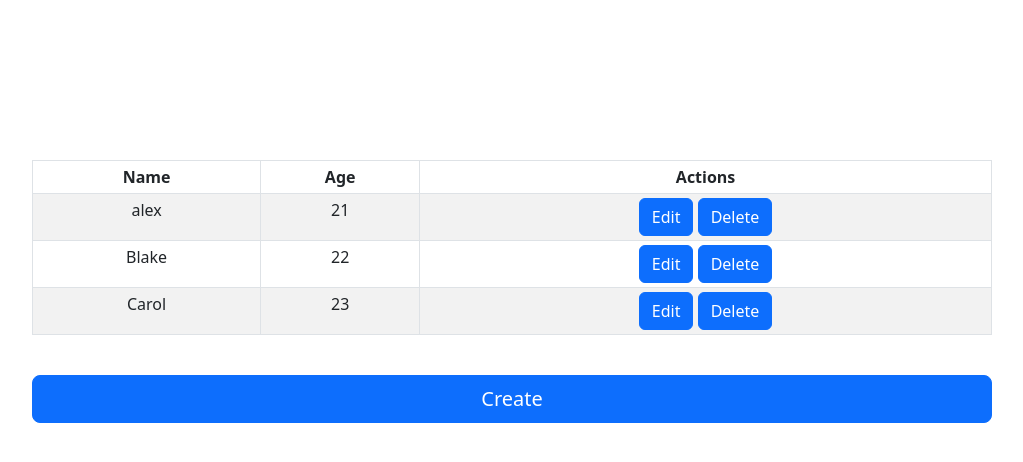
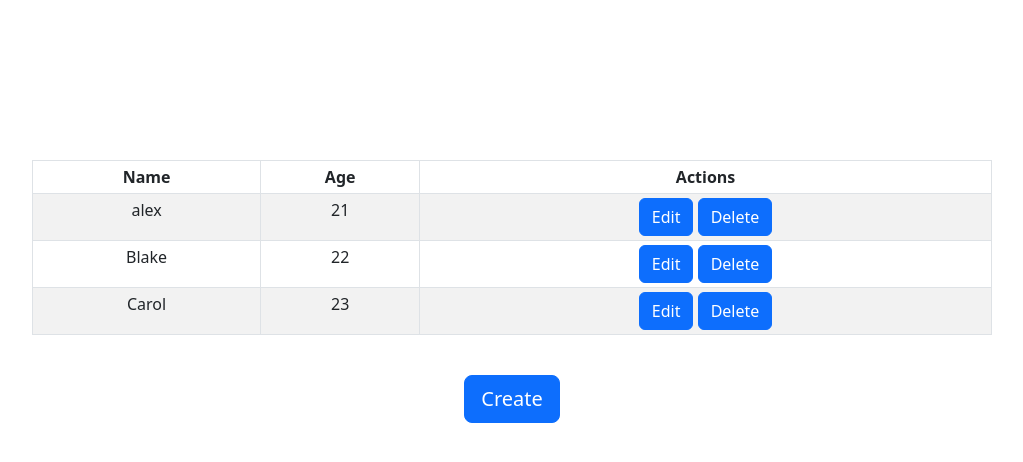
Before and after one commit to Ineshtandy/react-crud-project, a React (Create React App) app: page / in a window 1280 px wide. Shown: the top 462 px of the page, without its empty margins (128-1151 px from the left). Built offline with nearby package versions, Linux system fonts and the light colour scheme.

Commit message:
trial branch     useNavigate trial on create button instead of using link component     it works

```diff
--- a/src/components/Home.js
+++ b/src/components/Home.js
@@ -17,6 +17,10 @@ function Home() {
     Employees.splice(index, 1);
 
     history("/");
+  };
+
+  const changeToCreate = () => {
+    history("/create");
   };
 
   return (
@@ -61,9 +65,11 @@ function Home() {
           </tbody>
         </Table>
         <br />
-        <Link className="d-grid gap-2" to="/create">
-          <Button size="lg">Create</Button>
-        </Link>
+        {/* <Link className="d-grid gap-2" to="/create">
+        </Link> */}
+        <Button size="lg" onClick={changeToCreate}>
+          Create
+        </Button>
       </div>
     </Fragment>
   );
```
